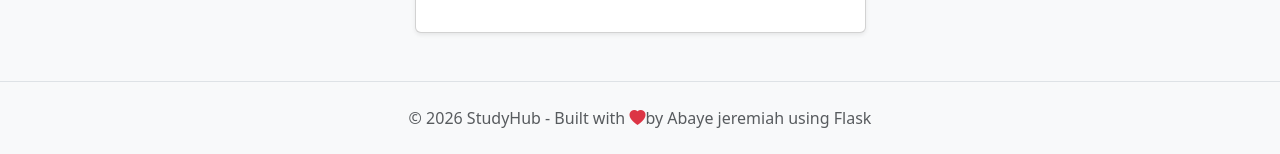
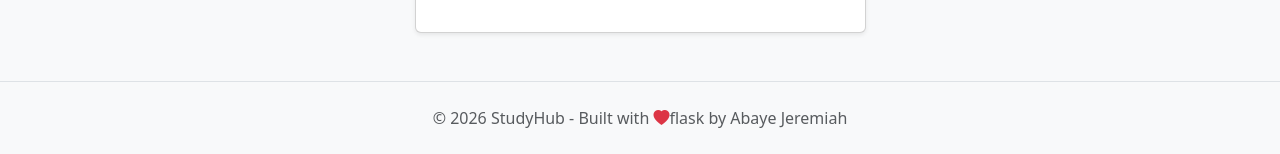
Before and after one commit to Jerrydell/Studyhub, a Flask app: page /auth/register in a window 1280 px wide. Shown: the part 894-1048 px from the top of the page. Run offline with Flask 3, Linux system fonts and the light colour scheme.

Commit message:
Update footer year and author

```diff
--- a/app/templates/base.html
+++ b/app/templates/base.html
@@ -131,7 +131,7 @@
     <footer class="bg-light text-center text-lg-start mt-auto">
         <div class="container p-4">
             <div class="text-center text-muted">
-                © 2026 StudyHub - Built with <i class="bi bi-heart-fill text-danger"></i>by Abaye jeremiah  using Flask
+                © 2026 StudyHub - Built with <i class="bi bi-heart-fill text-danger"></i>flask by Abaye Jeremiah
             </div>
         </div>
     </footer>
```
